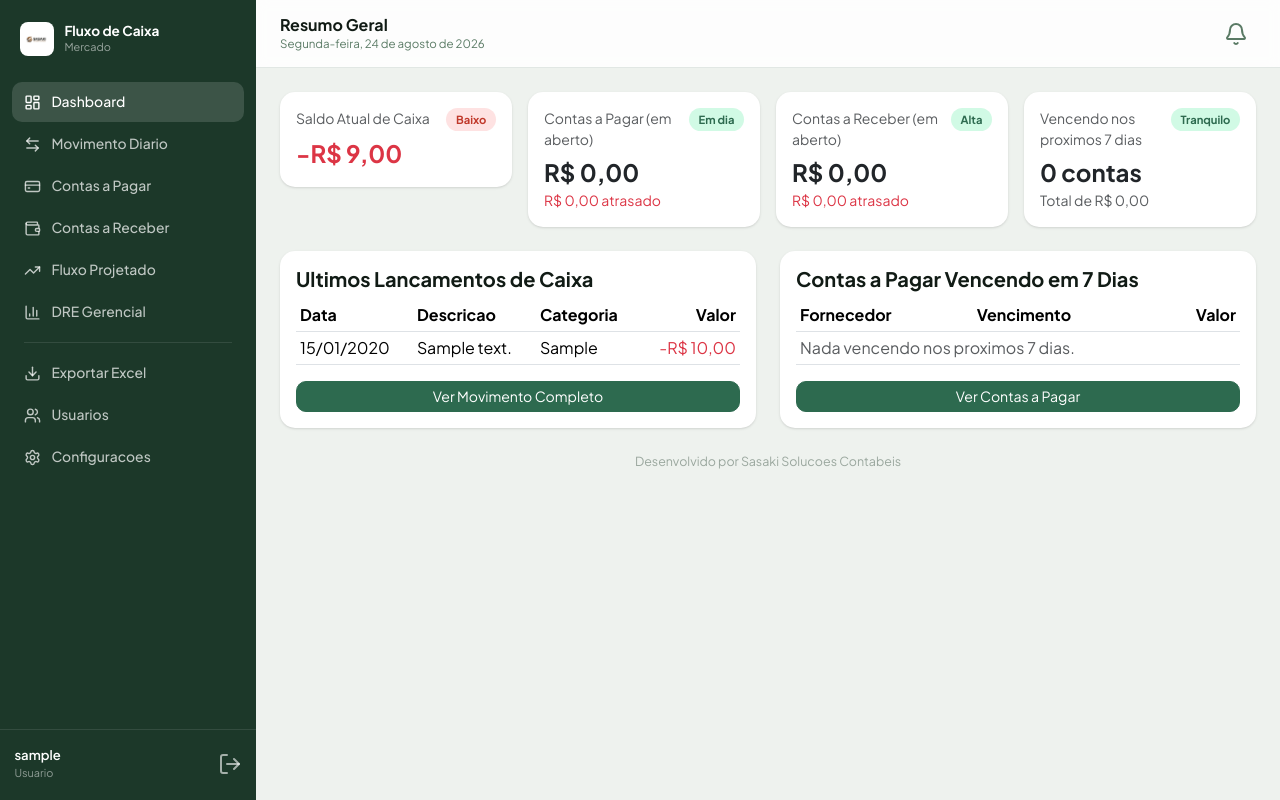
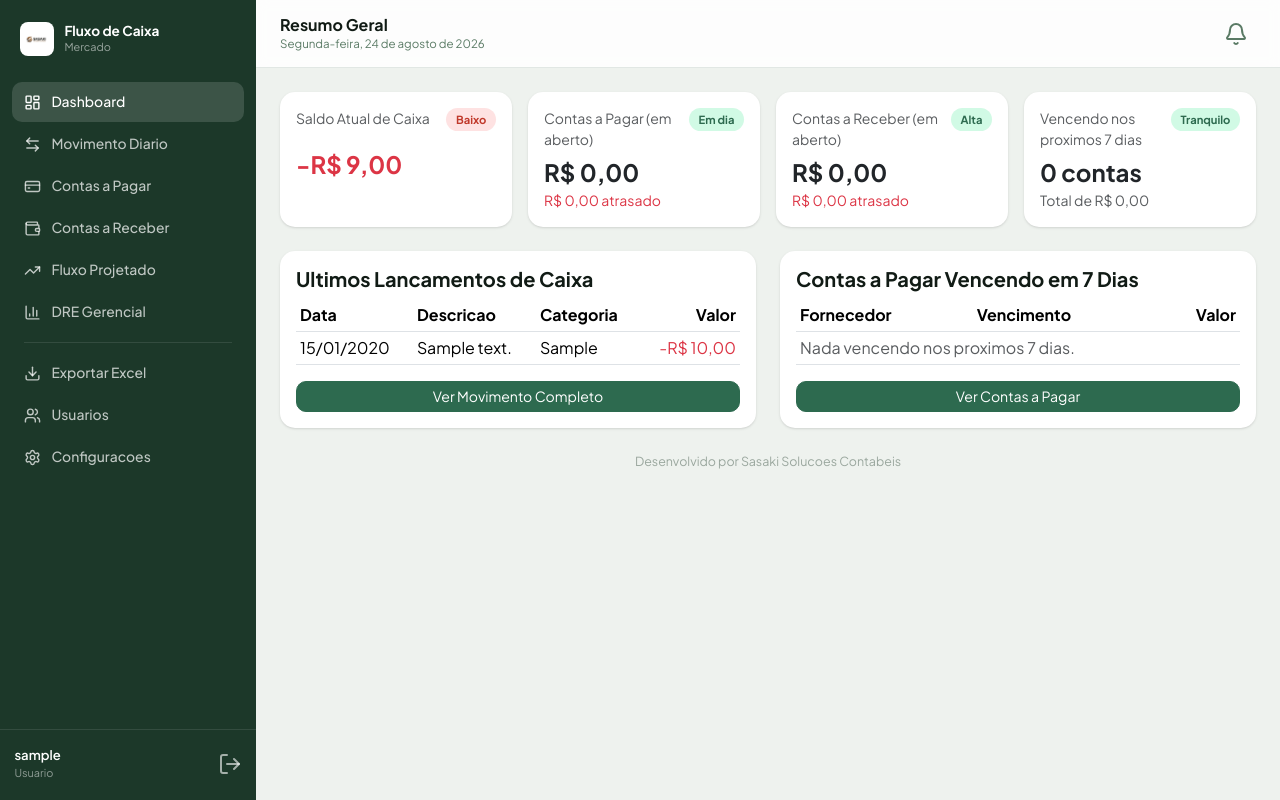
Before and after one commit to gabrielsasakicontabilidade/controle-de-caixa, a Flask app: page / in a window 1280 px wide. Run offline with Flask 3, Linux system fonts and the light colour scheme; the visitor is signed in with stand-in values (Sample User, id 1); tables that the repository leaves empty hold one stand-in row (values such as "Sample post").

Commit message:
Alinha altura dos cards do Dashboard
Reserva altura fixa para o titulo dos cards de indicador para que o
valor fique na mesma posicao vertical em todos, independente do
titulo quebrar linha ou nao.

Co-Authored-By: Claude Sonnet 5 <noreply@anthropic.com>

```diff
--- a/sistema/templates/base.html
+++ b/sistema/templates/base.html
@@ -65,6 +65,7 @@
   .status-Atrasado { color:var(--red-text); font-weight:600; }
   .status-EmAberto { color:var(--amber-text); font-weight:600; }
   .card-kpi { border:none; }
+  .kpi-label { min-height:2.4em; }
   .table-sm td, .table-sm th { vertical-align: middle; }
   tr.linha-atrasada { background-color:#FEE2E2 !important; }
   tr.linha-negativa td { color:var(--red-text); }
--- a/sistema/templates/dashboard.html
+++ b/sistema/templates/dashboard.html
@@ -4,18 +4,19 @@
 {% block content %}
 <div class="row g-3 mb-4">
   <div class="col-md-3">
-    <div class="card card-kpi p-3">
+    <div class="card card-kpi p-3 h-100 d-flex flex-column">
       <div class="d-flex justify-content-between align-items-start mb-1">
-        <div class="text-muted small">Saldo Atual de Caixa</div>
+        <div class="text-muted small kpi-label">Saldo Atual de Caixa</div>
         <span class="badge-pill {{ 'badge-green' if saldo >= 0 else 'badge-red' }}">{{ 'Alta' if saldo >= 0 else 'Baixo' }}</span>
       </div>
       <div class="fs-4 fw-bold {{ 'text-danger' if saldo < 0 else '' }}" style="color:{{ '' if saldo < 0 else '#111B15' }}">{{ saldo|brl }}</div>
+      <div class="small">&nbsp;</div>
     </div>
   </div>
   <div class="col-md-3">
-    <div class="card card-kpi p-3">
+    <div class="card card-kpi p-3 h-100 d-flex flex-column">
       <div class="d-flex justify-content-between align-items-start mb-1">
-        <div class="text-muted small">Contas a Pagar (em aberto)</div>
+        <div class="text-muted small kpi-label">Contas a Pagar (em aberto)</div>
         <span class="badge-pill {{ 'badge-amber' if total_pagar_atrasado > 0 else 'badge-green' }}">{{ 'Pendente' if total_pagar_atrasado > 0 else 'Em dia' }}</span>
       </div>
       <div class="fs-4 fw-bold">{{ total_pagar_aberto|brl }}</div>
@@ -23,9 +24,9 @@
     </div>
   </div>
   <div class="col-md-3">
-    <div class="card card-kpi p-3">
+    <div class="card card-kpi p-3 h-100 d-flex flex-column">
       <div class="d-flex justify-content-between align-items-start mb-1">
-        <div class="text-muted small">Contas a Receber (em aberto)</div>
+        <div class="text-muted small kpi-label">Contas a Receber (em aberto)</div>
         <span class="badge-pill badge-green">Alta</span>
       </div>
       <div class="fs-4 fw-bold">{{ total_receber_aberto|brl }}</div>
@@ -33,9 +34,9 @@
     </div>
   </div>
   <div class="col-md-3">
-    <div class="card card-kpi p-3">
+    <div class="card card-kpi p-3 h-100 d-flex flex-column">
       <div class="d-flex justify-content-between align-items-start mb-1">
-        <div class="text-muted small">Vencendo nos proximos 7 dias</div>
+        <div class="text-muted small kpi-label">Vencendo nos proximos 7 dias</div>
         <span class="badge-pill {{ 'badge-amber' if vencendo|length > 0 else 'badge-green' }}">{{ 'Atencao' if vencendo|length > 0 else 'Tranquilo' }}</span>
       </div>
       <div class="fs-4 fw-bold">{{ vencendo|length }} contas</div>
```
